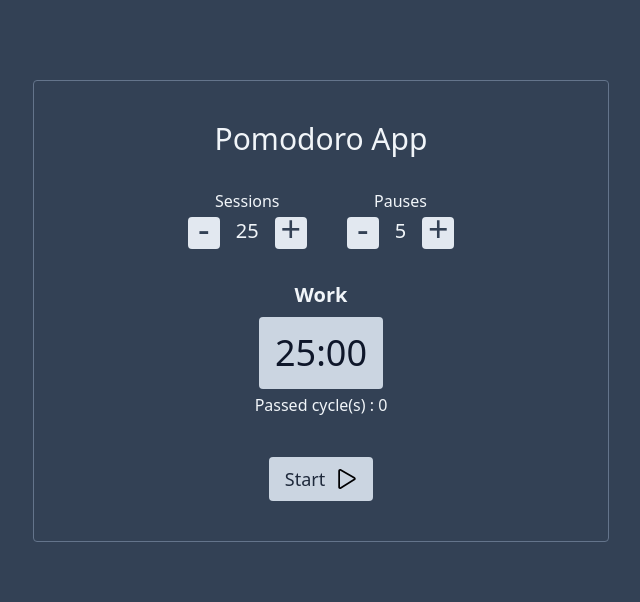
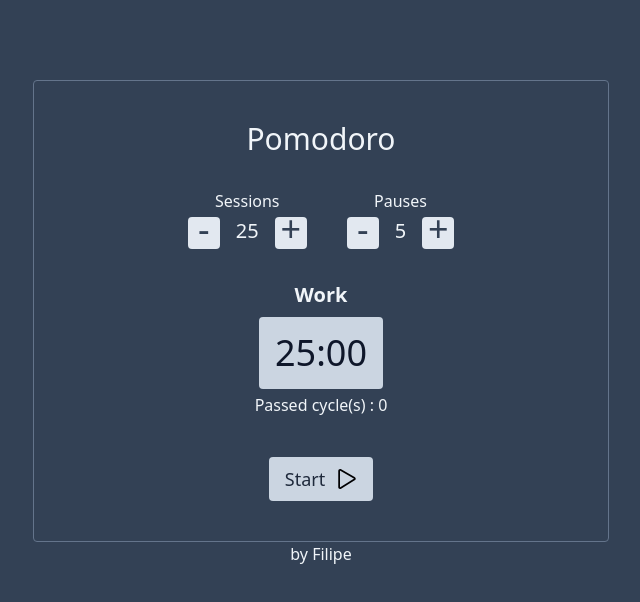
Before and after one commit to Timeshift72/Pomodoro, a React (Vite) app: page / in a window 1280 px wide. Shown: the top 602 px of the page, without its empty margins (319-959 px from the left). Built offline with nearby package versions, Linux system fonts and the light colour scheme.

Commit message:
new name

```diff
--- a/src/App.jsx
+++ b/src/App.jsx
@@ -10,7 +10,7 @@ function App() {
   return (
     <div className="bg-slate-700 text-slate-100 pt-20 min-h-screen">
       <div className="max-w-xl mx-auto border border-slate-500 rounded p-10">
-        <h1 className="text-center text-3xl mb-8">Pomodoro App</h1>
+        <h1 className="text-center text-3xl mb-8">Pomodoro</h1>
 
         <div className="flex justify-center mb-8">
 
@@ -19,8 +19,8 @@ function App() {
             <p className="text-center mb-1">Sessions</p>
             <div className="flex">
               <UpdateTimeButton sign={"-"} type={"session"} />
-              <p className="mx-4 text-xl">{ chronoValues.session.value / 60}</p>
-              <UpdateTimeButton sign={"+"} type={"session"}/>
+              <p className="mx-4 text-xl">{chronoValues.session.value / 60}</p>
+              <UpdateTimeButton sign={"+"} type={"session"} />
             </div>
           </div>
 
@@ -30,7 +30,7 @@ function App() {
             <div className="flex">
               <UpdateTimeButton sign={"-"} type={"pause"} />
 
-              <p className="mx-4 text-xl">{ chronoValues.pause.value / 60}</p>
+              <p className="mx-4 text-xl">{chronoValues.pause.value / 60}</p>
               <UpdateTimeButton sign={"+"} type={"pause"} />
 
             </div>
@@ -39,7 +39,7 @@ function App() {
         </div>
 
         <p className="text-center mb-2 text-xl font-semibold">
-          { chronoValues.displayedValue.heading}
+          {chronoValues.displayedValue.heading}
         </p>
 
         <p className="text-center flex justify-center mb-1">
@@ -48,10 +48,13 @@ function App() {
           </span>
         </p>
         <p className="mb-10 text-center">
-        Passed cycle(s) : {chronoValues.cycles}
+          Passed cycle(s) : {chronoValues.cycles}
         </p>
 
-        <ToggleButton/>
+        <ToggleButton />
+      </div>
+      <div className="text-center justify-center items-center">
+        by Filipe
       </div>
     </div>
   )
```
